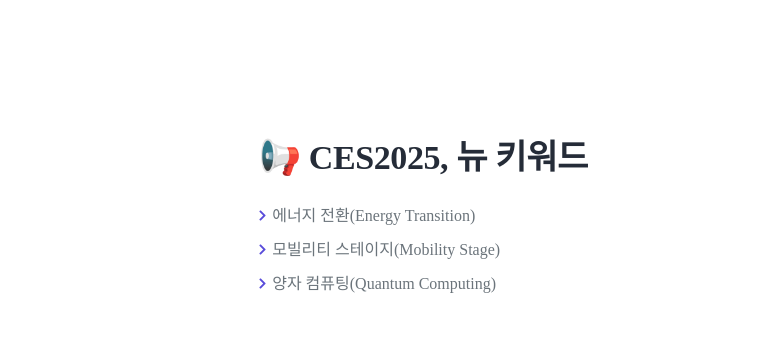
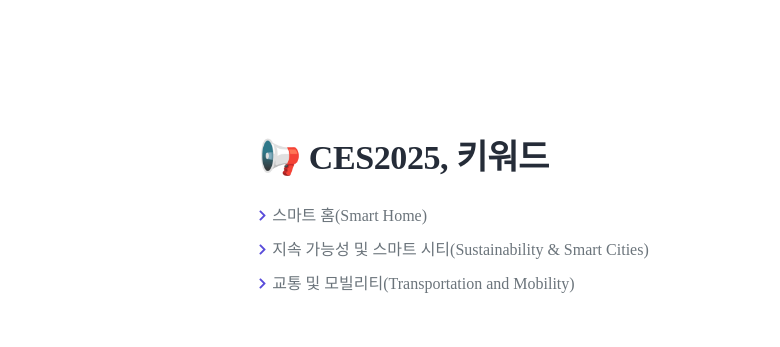
Before and after one commit to ces2025/ces2025.github.io, a plain HTML site: page index.html in a window 1280 px wide. Shown: the part 3880-4227 px from the top of the page, 500-1280 px from the left. Drawn offline with nearby package versions, Linux system fonts and the light colour scheme; a web font is replaced by a local one.

Commit message:
Add files via upload

```diff
--- a/index.html
+++ b/index.html
@@ -327,20 +327,21 @@
             </div> <!-- end of col -->
             <div class="lg:col-span-5">
                 <div class="xl:mt-12">
-                    <h2 class="mb-6">📢 CES2025, 뉴 키워드</h2>
+                    <h2 class="mb-6">📢 CES2025, 키워드</h2>
                     <ul class="list mb-7 space-y-2">
                         <li class="flex">
                             <i class="fas fa-chevron-right"></i>
-                            <div>에너지 전환(Energy Transition)</div>
+                            <div>스마트 홈(Smart Home)</div>
                         </li>
                         <li class="flex">
                             <i class="fas fa-chevron-right"></i>
-                            <div>모빌리티 스테이지(Mobility Stage)</div>
+                            <div>지속 가능성 및 스마트 시티(Sustainability & Smart Cities)</div>
                         </li>
                         <li class="flex">
                             <i class="fas fa-chevron-right"></i>
-                            <div>양자 컴퓨팅(Quantum Computing)</div>
+                            <div>교통 및 모빌리티(Transportation and Mobility)</div>
                         </li>
+
                     </ul>
 <!--                    <a class="btn-solid-reg popup-with-move-anim mr-1.5" href="#details-lightbox">Lightbox</a>-->
                 </div>
```
